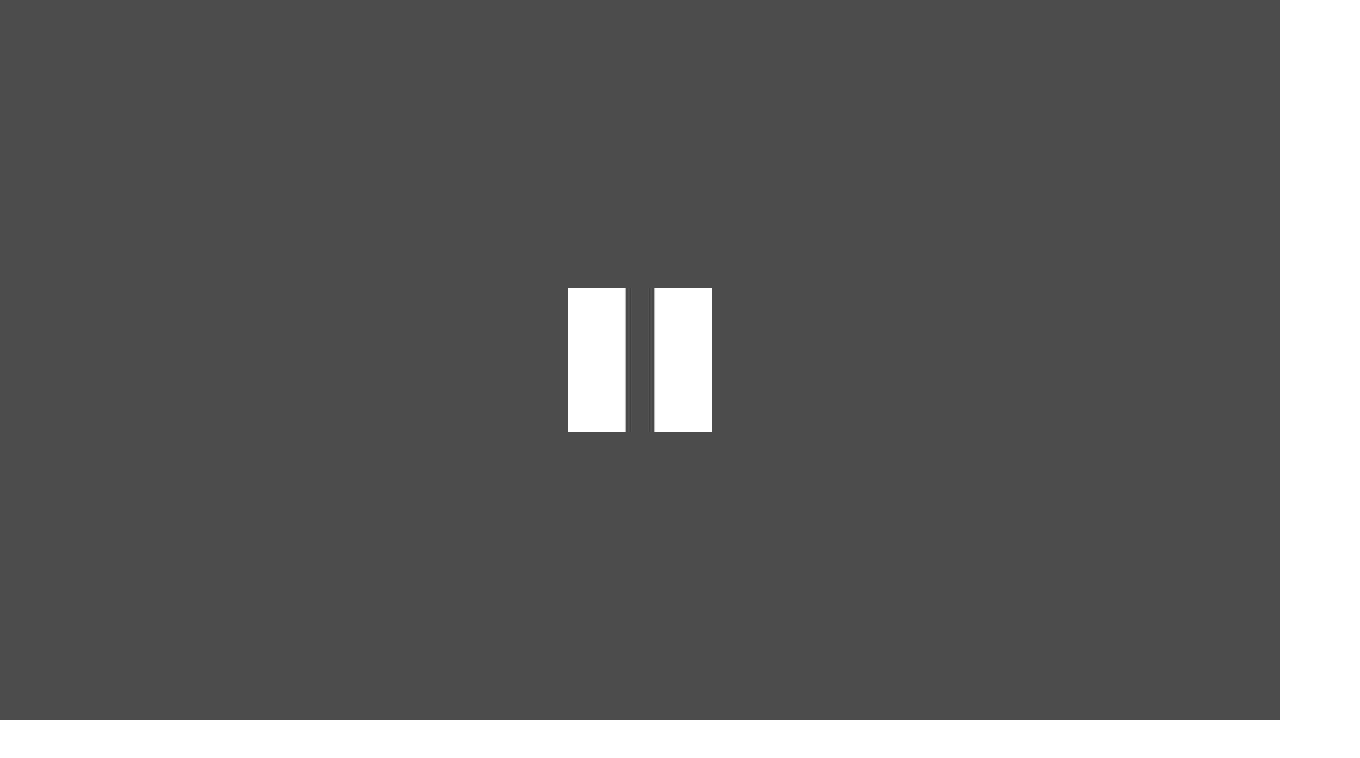
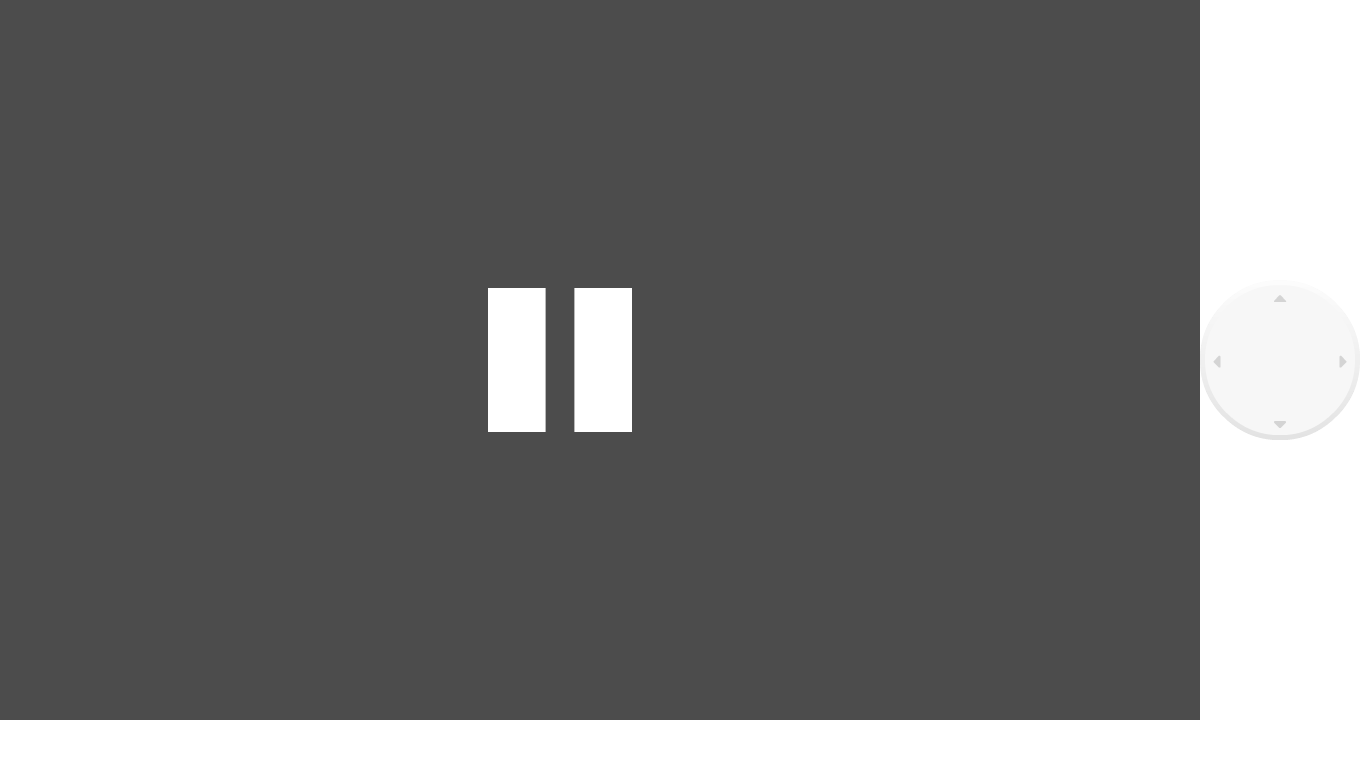
Before and after one commit to s-chiriac/raycasting, a website: page index.html in a window 1280 px wide. Shown: the whole page, 1360 px wide, since content can reach past the window. Drawn offline with Linux system fonts and the light colour scheme.

Commit message:
Updated image creation method

```diff
--- a/index.html
+++ b/index.html
@@ -7,6 +7,7 @@
 </head>
 <body>
   <canvas id="canvas" width="1920" height="1080"></canvas>
+  <img src="/assets/controls/joystick_outer.png" />
   <script src="dist/bundle.js"></script>
 </body>
 </html>
```
